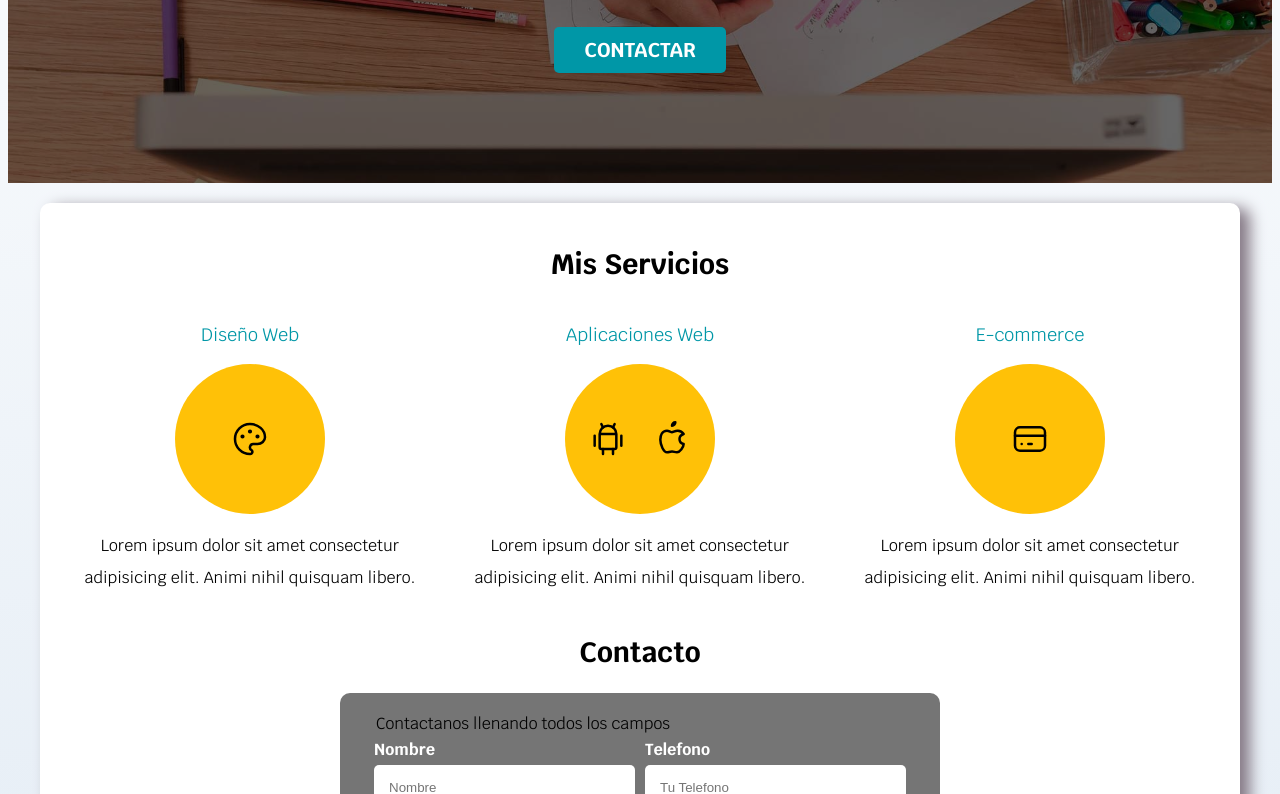
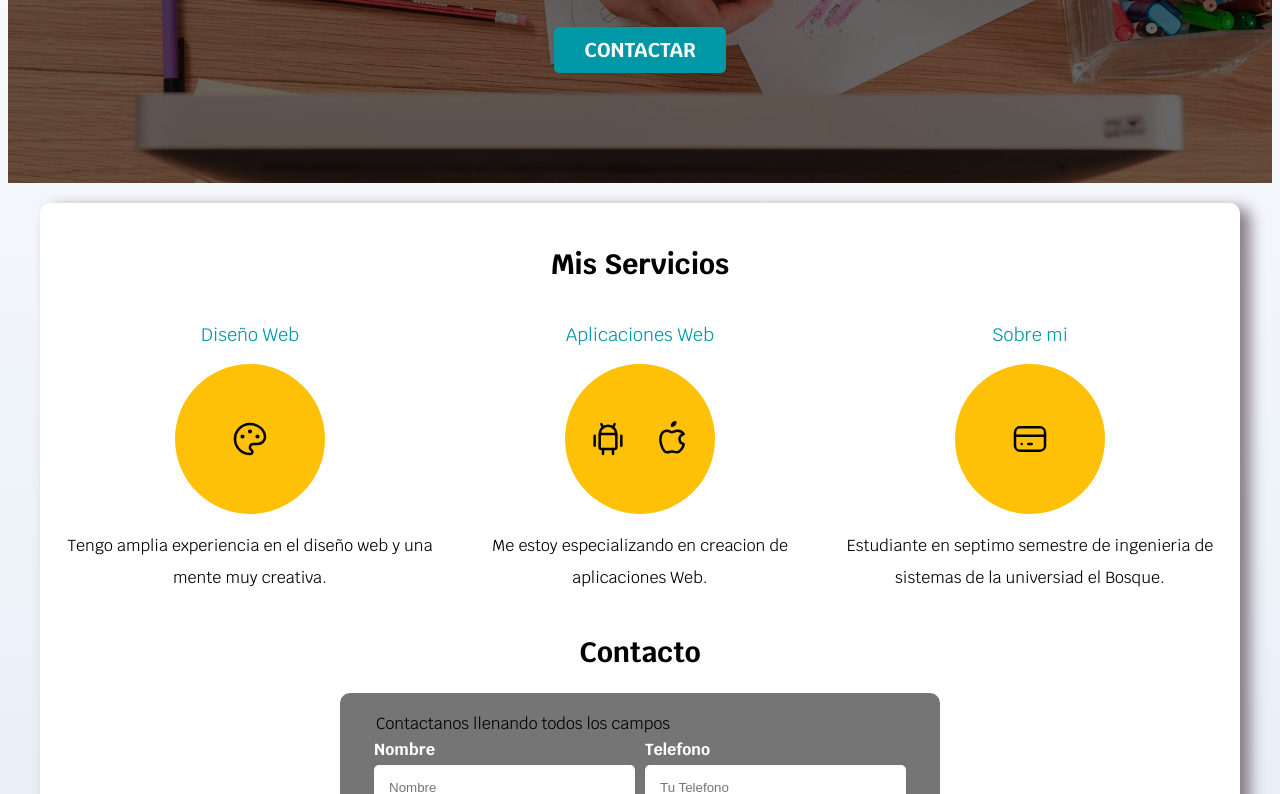
Before and after one commit to JuanVargas98/PrimeraWeb, a plain HTML site: page index.html in a window 1280 px wide. Shown: the part 413-1207 px from the top of the page. Drawn offline with Linux system fonts and the light colour scheme.

Commit message:
Update index.html

```diff
--- a/index.html
+++ b/index.html
@@ -80,8 +80,7 @@
                             </div>
 
 
-                                <p>Lorem ipsum dolor sit amet consectetur adipisicing elit.
-                                Animi nihil quisquam libero.</p>
+                                <p>Tengo amplia experiencia en el diseño web y una mente muy creativa.</p>
 
                     </section>
 
@@ -110,15 +109,14 @@
                             </div>
 
 
-                                    <p>Lorem ipsum dolor sit amet consectetur adipisicing elit.
-                                        Animi nihil quisquam libero.</p>
+                                    <p>Me estoy especializando en creacion de aplicaciones Web.</p>
 
                     </section>
 
 
                     <section class="servicio">
 
-                        <h3>E-commerce</h3>
+                        <h3>Sobre mi</h3>
 
                             <div class="iconos">
                                 <svg xmlns="http://www.w3.org/2000/svg" class="icon icon-tabler icon-tabler-credit-card" width="40" height="40" viewBox="0 0 24 24" stroke-width="1.5" stroke="#000000" fill="none" stroke-linecap="round" stroke-linejoin="round">
@@ -131,8 +129,7 @@
                             </div>
 
 
-                                <p>Lorem ipsum dolor sit amet consectetur adipisicing elit.
-                                    Animi nihil quisquam libero.</p>
+                                <p>Estudiante en septimo semestre de ingenieria de sistemas de la universiad el Bosque.</p>
 
                     </section>
 
```
